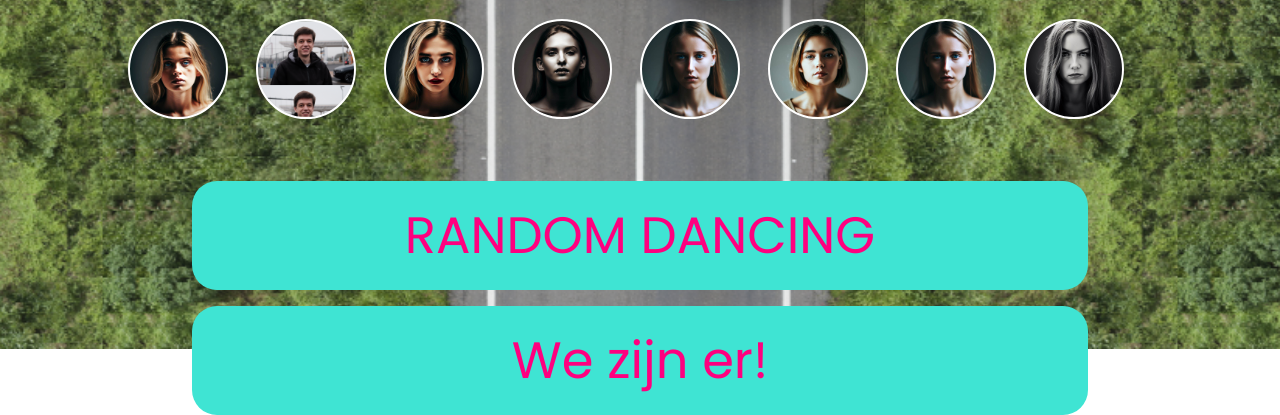
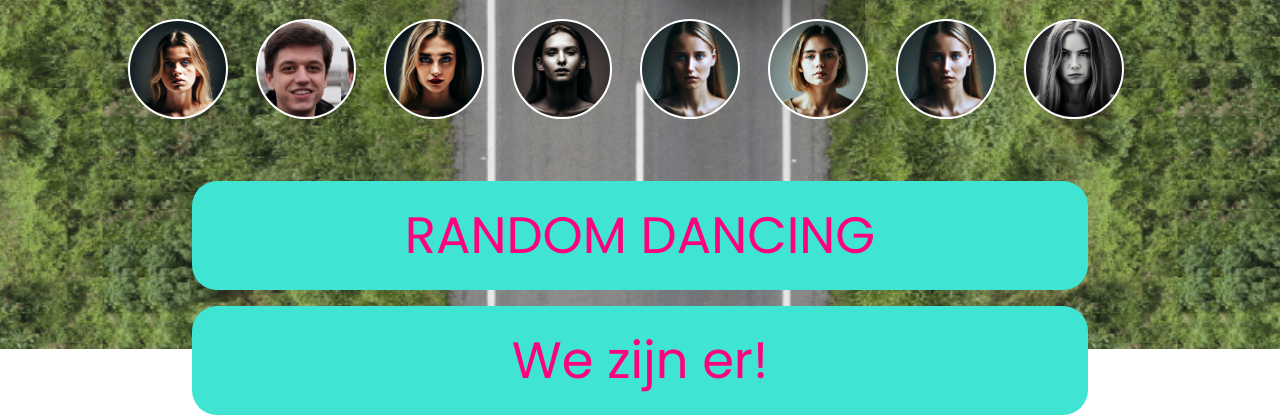
Before and after one commit to Henrivdb99/Vroom, a plain HTML site: page index.html in a window 1280 px wide. Shown: the part 451-866 px from the top of the page. Drawn offline with Linux system fonts and the light colour scheme.

Commit message:
Update index.html

```diff
--- a/index.html
+++ b/index.html
@@ -18,7 +18,7 @@
                 <h2 class="car-title-top">Coastal Cruiser</h2>
                 <div class="seats">
                     <div class="seat" id="Annelies" style="background-image: url('images/Annelies.jpg');"data-initial-top="80%" data-initial-left="10%"></div>
-                    <div class="seat" id="Henri" style="background-image: url('images/Henri.jpeg');"data-initial-top="80%" data-initial-left="20%"></div>
+                    <div class="seat" id="Henri" style="background-image: url('images/Henri.png');"data-initial-top="80%" data-initial-left="20%"></div>
                     <div class="seat" id="Jasper" style="background-image: url('images/Jasper.jpg');"data-initial-top="80%" data-initial-left="30%"></div>
                     <div class="seat" id="Saffi" style="background-image: url('images/Saffi.jpg');"data-initial-top="80%" data-initial-left="40%"></div>
                     <div class="seat" id="Justine" style="background-image: url('images/Justine.jpg');"data-initial-top="80%" data-initial-left="50%"></div>
```
